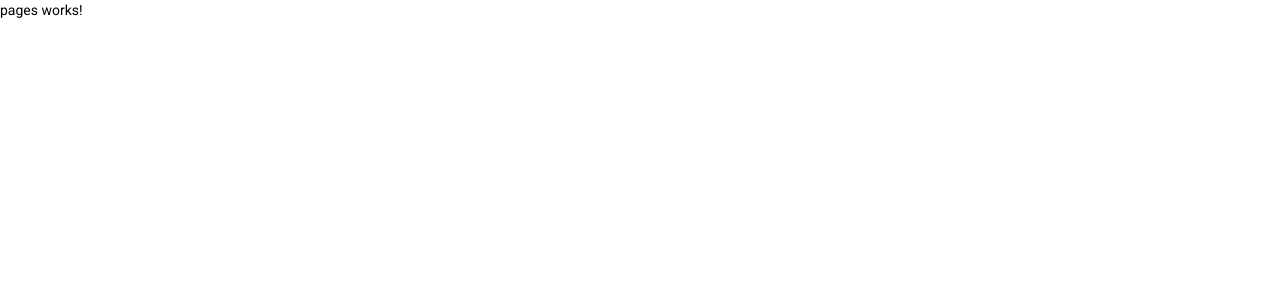
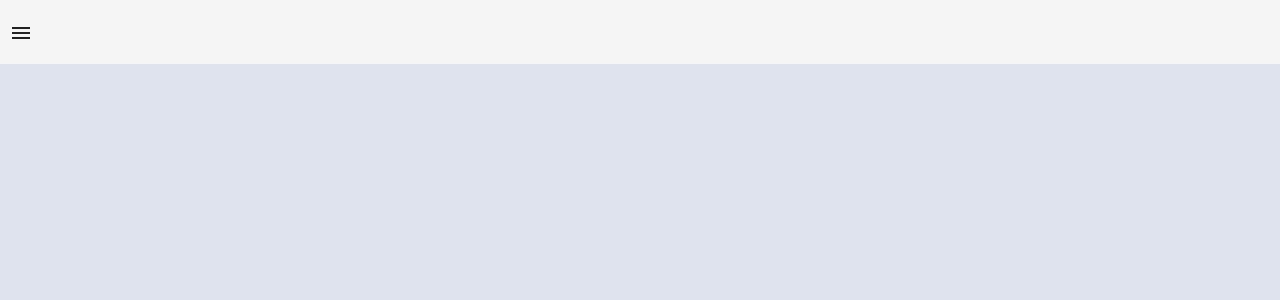
Before and after one commit to baronrafael/robotec-crud, an Angular app in the folder robotec-app/: page /#/pages in a window 1280 px wide. Shown: the top 300 px of the page. Built offline with nearby package versions, Linux system fonts and the light colour scheme.

Commit message:
app: creating page component

```diff
--- a/robotec-app/src/app/pages/pages.component.html
+++ b/robotec-app/src/app/pages/pages.component.html
@@ -1 +1,28 @@
-<p>pages works!</p>
+<mat-drawer-container fxFill autosize>
+    <mat-drawer fxLayout="column" #drawer class="sidenav text-center" mode="over">
+        <div class="header">
+            <div class="mt-20 mb-20" fxLayout="column" fxLayoutAlign="start center">
+                <h2 class="m-0">Nombre Apellido</h2>
+                <h4 class="m-0">correo@correo.com</h4>
+            </div>
+        </div>
+        <div class="content mt-10">
+            <div class="border-bottom" fxLayout="column">
+                <button class="sidenav-btn" mat-button><mat-icon class="icon-30">event</mat-icon> Eventos</button>
+            </div>
+        </div>
+        <div fxLayout="column" class="footer border-top mb-10">
+            <button class="sidenav-btn" mat-button><mat-icon class="icon-30">subdirectory_arrow_left</mat-icon> Cerrar Sesión</button>
+        </div>
+    </mat-drawer>
+    <div fxFill fxLayout="column" fxLayoutAlign="space-between center">
+        <div class="width-100 header">
+            <mat-toolbar>
+                <button class="ml--15" mat-icon-button (click)="drawer.toggle()"><mat-icon>menu</mat-icon></button>
+            </mat-toolbar>
+        </div>
+        <div class="content main-content">
+            <router-outlet></router-outlet>
+        </div>
+    </div>
+</mat-drawer-container>
--- a/robotec-app/src/app/pages/pages.component.scss
+++ b/robotec-app/src/app/pages/pages.component.scss
@@ -0,0 +1,33 @@
+.main-content{
+    background-color: #DFE3EE;
+    width: 100%;
+}
+
+.sidenav {
+    //padding: 20px;
+    height: 100%;
+    width: 16rem;
+}
+
+.header{
+    background-color: rgb(235, 235, 235);
+}
+
+.sidenav-btn{
+    text-align: left;
+    font-size: 16px;
+}
+
+.icon-30{
+    width: 30px;
+    height: 30px;
+}
+
+:host ::ng-deep.mat-drawer-inner-container{
+    display: contents;
+}
+
+.m-0 { margin: 0; }
+
+.border-top { border-top: 1px solid gray; padding-top: 10px; }
+.border-bottom { border-bottom: 1px solid gray; padding-bottom: 10px; }
--- a/robotec-app/src/styles.scss
+++ b/robotec-app/src/styles.scss
@@ -14,7 +14,9 @@ body { margin: 0; font-family: Roboto, "Helvetica Neue", sans-serif; }
 .ml--15 { margin-left: -15px !important; }
 .mr--15 { margin-right: -15px !important; }
 .mt--20 { margin-top: -20px; }
+.mt-10 { margin-top: 10px; }
 .mt-20 { margin-top: 20px; }
+.mb-10 { margin-bottom: 10px; }
 .mb-20 { margin-bottom: 20px; }
 
 .spacer { flex: 1 1 auto; }
```
